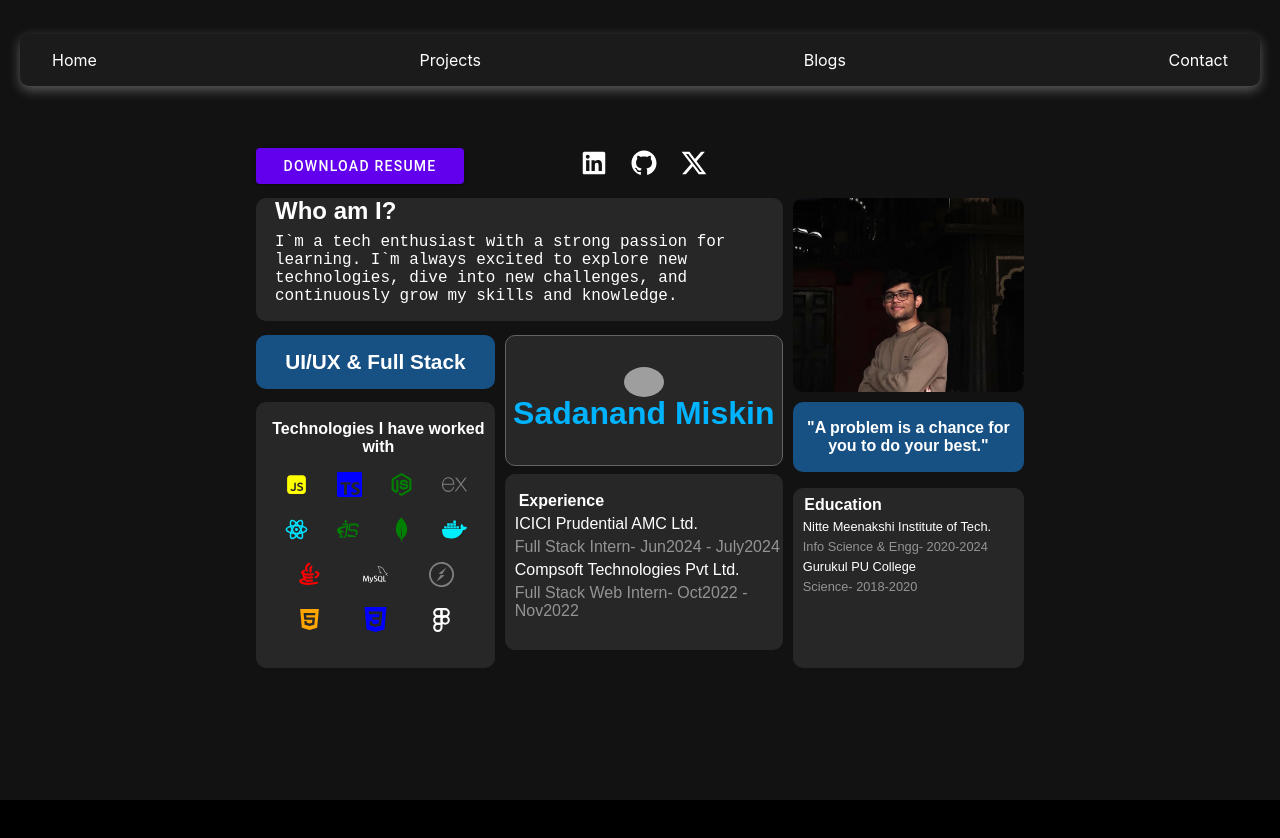
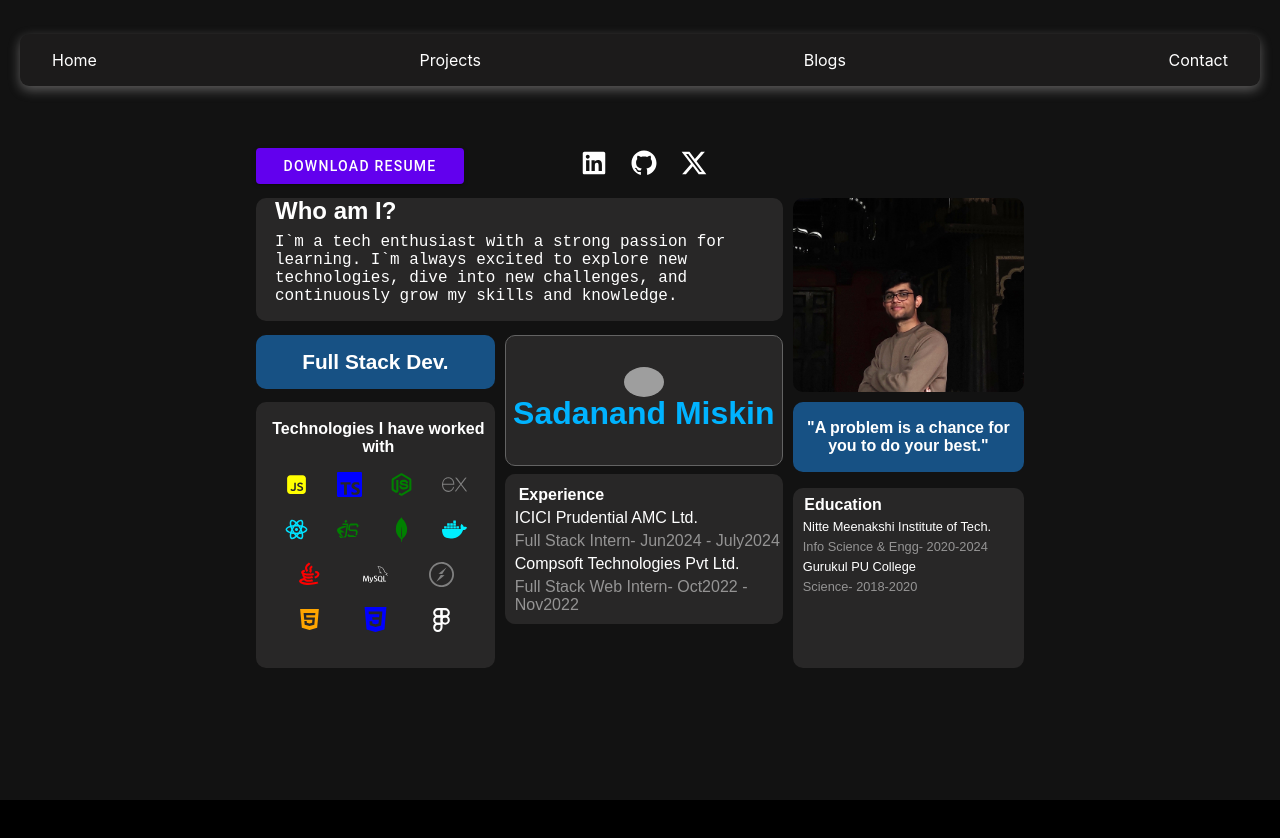
Before and after one commit to SadanandMiskin/portfolio-2.0, a React (Vite) app: page / in a window 1280 px wide. Shown: the top 838 px of the page. Built offline with nearby package versions, Linux system fonts and the light colour scheme; grey boxes are pictures that could not be loaded.

Commit message:
"style fix"

```diff
--- a/src/App.css
+++ b/src/App.css
@@ -357,14 +357,14 @@ p.para{
 }
 
 .exp{
-  height: min-content;
+  height: max-content;
   grid-column: 2 / span 4 ;
   /* grid-row: 5 / span 3; */
   grid-row: 5 / span 7 ;
 
   margin-top: -1.7vh;
   animation: 0.5s ease-in-out slideFromBottom;
-  padding: 10px 0 30px 0;
+  padding: 4px 0 10px 0;
 }
 .exp h4{
   padding: 0 5%;
--- a/src/assets/Loader.css
+++ b/src/assets/Loader.css
@@ -14,7 +14,7 @@
   }
 
   .loader {
-    width: 70%;
+    width: 30%;
     height: 10px;
     background-color: #333;
     margin-bottom: 20px;
@@ -25,7 +25,7 @@
 
   .loader-progress {
     height: 20px;
-    background-color: #f39c12;
+    background-color: #12b7f3;
     transition: width 0.3s ease;
   }
 
--- a/src/components/GridComponents/Title.jsx
+++ b/src/components/GridComponents/Title.jsx
@@ -4,7 +4,7 @@ const Title = () => {
   return (
     <div className="g title">
         <div className="mytitle">
-          <h1>UI/UX & Full Stack</h1>
+          <h1>Full Stack Dev.</h1>
         </div>
        </div>
   )
--- a/src/components/Loader.jsx
+++ b/src/components/Loader.jsx
@@ -25,13 +25,13 @@ const Loader = ({ onLoadComplete }) => {
 
   return (
     <div className="loader-container">
-      {/* <div className="loader"> */}
+      <div className="loader">
         <div className="loader-progress" style={{ width: `${progress}%` }}></div>
 
         {/* <span className="loader-percentage">{progress}</span> */}
-      {/* </div> */}
+      </div>
       <p className="loader-text">{progress}%</p>
-      <p className='loader-text2'>It is Happening</p>
+      <p className='loader-text2'>....</p>
     </div>
   );
 };
--- a/src/components/NotFound.jsx
+++ b/src/components/NotFound.jsx
@@ -1,11 +1,14 @@
 import React from 'react';
 import '../assets/Blog.css'
+import { Link } from 'react-router-dom';
 const NotFound = () => {
   return (
     <div className="not-found-container">
       <h1 className="not-found-title">404 Not Found</h1>
       <p className="not-found-message">The page you're looking for doesn't exist.</p>
+      <Link to={'/'}>
       <button className="not-found-button">Go back home</button>
+      </Link>
     </div>
   );
 };
```
